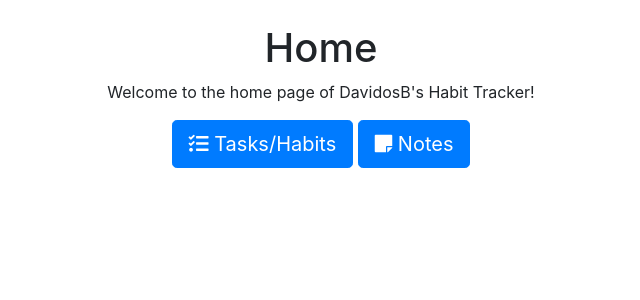
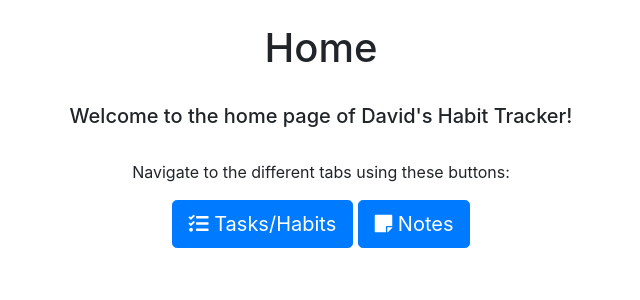
Before and after one commit to David-R-Buchmann/Habit-Tracker, a Flask app: page / in a window 1280 px wide. Shown: the part 56-356 px from the top of the page, without its empty margins (319-959 px from the left). Run offline with Flask 3, Linux system fonts and the light colour scheme; the first user in the database is signed in; some libraries are stand-ins or nearby versions.

Commit message:
Updated the home screen description.

```diff
--- a/website/templates/home.html
+++ b/website/templates/home.html
@@ -3,8 +3,11 @@
 {% block content %}
 <br>
 <h1 align="center">Home</h1>
+<br/>
 <div align="center">
-<p> Welcome to the home page of DavidosB's Habit Tracker! </p>
+<h5> Welcome to the home page of David's Habit Tracker! </h5>
+<br/>
+<p>Navigate to the different tabs using these buttons:</p>
 </div>
 <div align="center">
     <a class="btn btn-primary btn-lg" href="/tasks" role="button">
```
Also changed, not shown: README.md.
